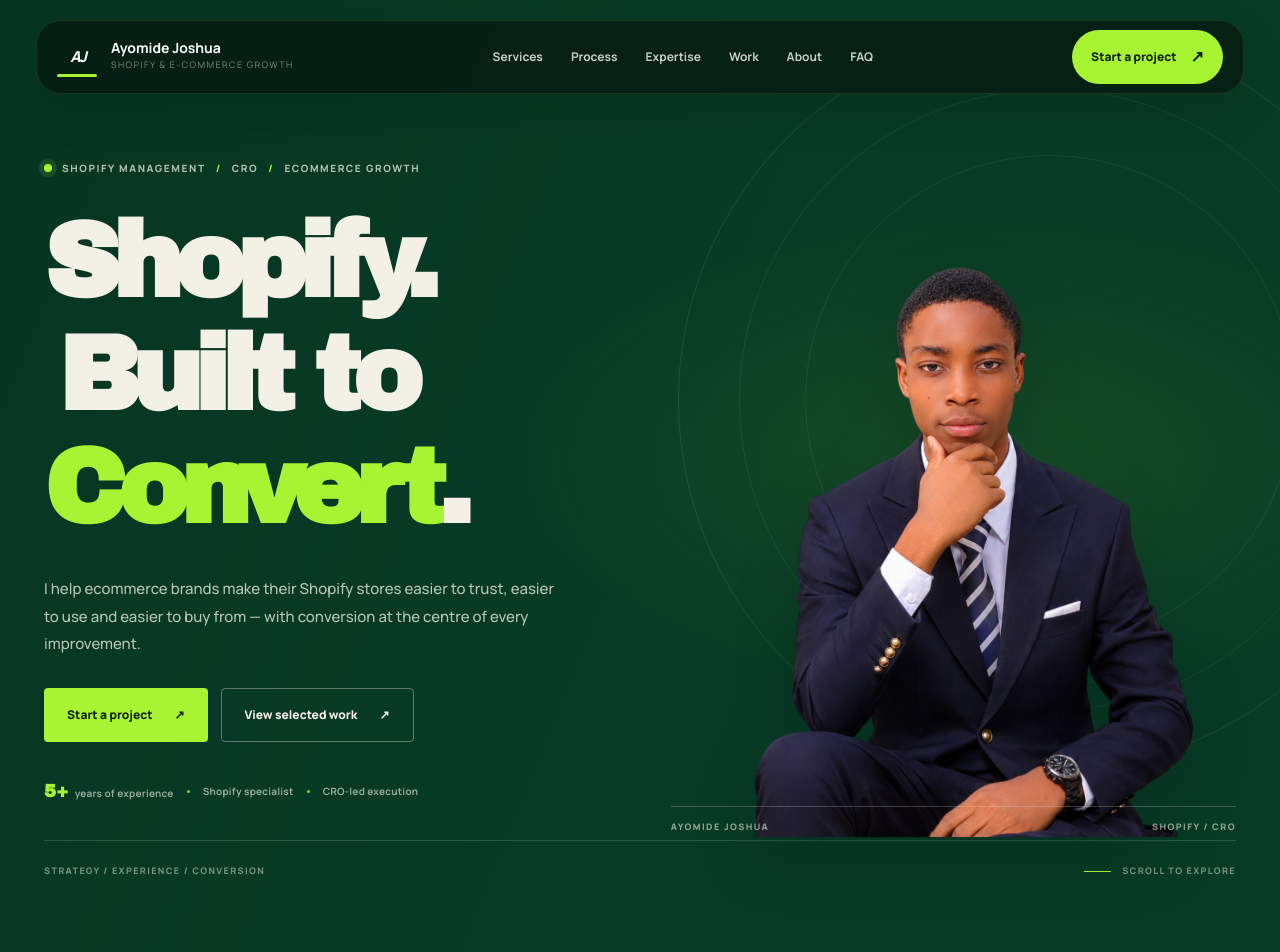
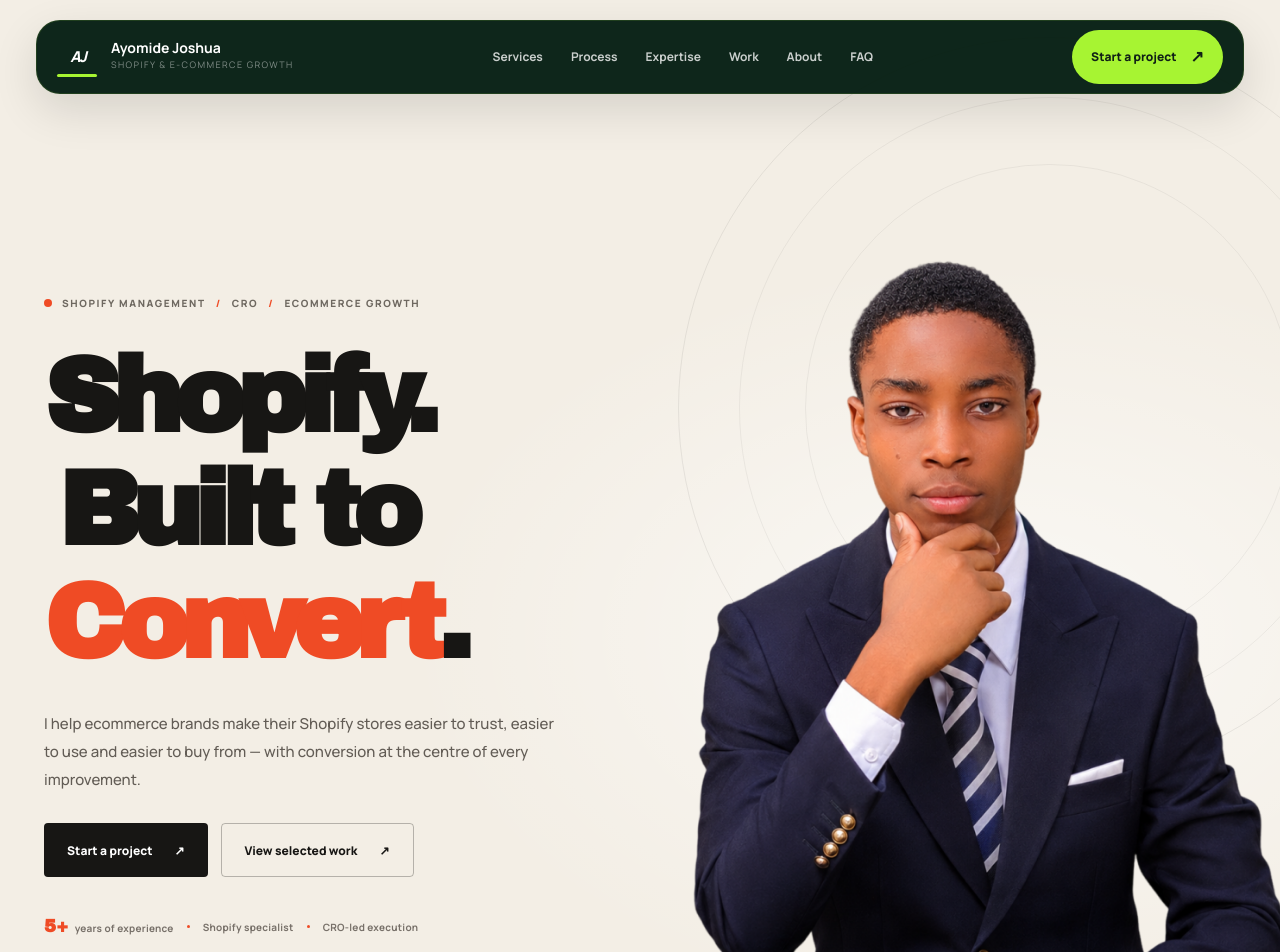
Before and after one commit to j0shua-ben/Ayomide-Joshua, a Next.js app: page / in a window 1280 px wide. Shown: the top 952 px of the page. Built offline with nearby package versions, Linux system fonts and the light colour scheme.

Commit message:
Restore warm ivory charcoal orange hero and enlarge portrait

```diff
--- a/app/components/HeroSection.module.css
+++ b/app/components/HeroSection.module.css
@@ -1,7 +1,8 @@
 .hero {
-  --hero-bg: #073b25;
-  --hero-paper: #f3f0e6;
-  --hero-lime: #a7f432;
+  --hero-bg: #f3eee5;
+  --hero-ink: #171614;
+  --hero-muted: #6e6860;
+  --hero-accent: #ef4b25;
   position: relative;
   isolation: isolate;
   min-height: min(850px, 100svh);
@@ -10,7 +11,7 @@
   flex-direction: column;
   justify-content: center;
   padding: clamp(142px, 15vh, 184px) 0 74px;
-  color: var(--hero-paper);
+  color: var(--hero-ink);
   background: var(--hero-bg);
 }
 
@@ -19,9 +20,8 @@
   position: absolute;
   z-index: -2;
   inset: 0;
-  background:
-    radial-gradient(ellipse at 77% 48%, rgba(167,244,50,.095), transparent 34%),
-    linear-gradient(112deg, rgba(2,31,18,.18), transparent 55%);
+  background: radial-gradient(ellipse at 78% 52%, rgba(255,255,255,.62), transparent 42%);
+  pointer-events: none;
 }
 
 .ambient {
@@ -31,18 +31,16 @@
   aspect-ratio: 1;
   right: -11%;
   top: 3%;
-  border: 1px solid rgba(243,240,230,.095);
+  border: 1px solid rgba(23,22,20,.075);
   border-radius: 50%;
-  transform: translate3d(calc(var(--hero-pointer-x, 0) * -12px), calc(var(--hero-pointer-y, 0) * -10px), 0);
-  transition: transform .35s ease-out;
+  pointer-events: none;
 }
-
 .ambient::before,
 .ambient::after {
   content: "";
   position: absolute;
   inset: 8%;
-  border: 1px solid rgba(243,240,230,.07);
+  border: 1px solid rgba(23,22,20,.055);
   border-radius: 50%;
 }
 .ambient::after { inset: 17%; }
@@ -50,29 +48,27 @@
 .inner {
   position: relative;
   width: min(1320px, calc(100% - 88px));
-  min-height: 570px;
+  min-height: 620px;
   margin: 0 auto;
   display: grid;
-  grid-template-columns: minmax(0, 1.02fr) minmax(380px, .98fr);
+  grid-template-columns: minmax(0, 1fr) minmax(430px, 1.08fr);
   align-items: center;
-  gap: clamp(20px, 3vw, 48px);
+  gap: clamp(12px, 2vw, 30px);
 }
-
 .copy {
   position: relative;
   z-index: 3;
   max-width: 760px;
   padding: 18px 0 34px;
-  animation: copy-enter .9s cubic-bezier(.2,.75,.25,1) both;
+  animation: copy-enter .75s cubic-bezier(.2,.75,.25,1) both;
 }
-
 .eyebrow {
   display: flex;
   align-items: center;
   flex-wrap: wrap;
   gap: 10px;
   margin: 0 0 clamp(28px, 4vh, 42px);
-  color: rgba(243,240,230,.72);
+  color: var(--hero-muted);
   font-size: 10px;
   line-height: 1.6;
   font-weight: 800;
@@ -84,50 +80,37 @@
   height: 8px;
   flex: 0 0 8px;
   border-radius: 50%;
-  background: var(--hero-lime);
-  box-shadow: 0 0 0 5px rgba(167,244,50,.12);
+  background: var(--hero-accent);
 }
-.eyebrow span:not(.eyebrowMark) { color: var(--hero-lime); }
-
+.eyebrow span:not(.eyebrowMark) { color: var(--hero-accent); }
 .title {
   margin: 0;
-  color: var(--hero-paper);
+  color: var(--hero-ink);
   font-family: 'Archivo Black', 'Manrope', sans-serif;
   font-size: clamp(76px, 8.2vw, 126px);
   font-weight: 900;
   line-height: 1.04;
   letter-spacing: -.075em;
 }
-.titleLine {
-  display: block;
-  width: fit-content;
-  white-space: nowrap;
-}
+.titleLine { display: block; width: fit-content; white-space: nowrap; }
 .titleLine:nth-child(2) { margin-top: .035em; margin-left: .13em; }
 .titleAccent {
   display: block;
   width: fit-content;
   margin-top: .035em;
-  color: var(--hero-lime);
+  color: var(--hero-accent);
   white-space: nowrap;
 }
-.period { color: var(--hero-paper); }
-
+.period { color: var(--hero-ink); }
 .description {
   max-width: 520px;
   margin: clamp(26px, 4vh, 38px) 0 0;
-  color: rgba(243,240,230,.76);
+  color: #625c55;
   font-size: 15px;
   font-weight: 500;
   line-height: 1.85;
 }
-
-.actions {
-  display: flex;
-  flex-wrap: wrap;
-  gap: 13px;
-  margin-top: 30px;
-}
+.actions { display: flex; flex-wrap: wrap; gap: 13px; margin-top: 30px; }
 .primaryAction,
 .secondaryAction {
   min-height: 54px;
@@ -142,67 +125,52 @@
   text-decoration: none;
   transition: transform .25s ease, background .25s ease, border-color .25s ease;
 }
-.primaryAction {
-  color: #102016;
-  background: var(--hero-lime);
-}
-.primaryAction:hover { background: #bcff60; transform: translateY(-3px); }
-.secondaryAction {
-  color: var(--hero-paper);
-  border: 1px solid rgba(243,240,230,.36);
-}
-.secondaryAction:hover {
-  border-color: var(--hero-lime);
-  transform: translateY(-3px);
-}
+.primaryAction { color: #fff; background: var(--hero-ink); }
+.primaryAction:hover { background: var(--hero-accent); transform: translateY(-3px); }
+.secondaryAction { color: var(--hero-ink); border: 1px solid rgba(23,22,20,.28); }
+.secondaryAction:hover { border-color: var(--hero-accent); transform: translateY(-3px); }
 .proof {
   display: flex;
   align-items: center;
   flex-wrap: wrap;
   gap: 13px;
   margin-top: 35px;
-  color: rgba(243,240,230,.62);
+  color: #777069;
   font-size: 10px;
   font-weight: 700;
   letter-spacing: .025em;
 }
 .proof strong {
-  color: var(--hero-lime);
+  color: var(--hero-accent);
   font-family: 'Archivo Black', sans-serif;
   font-size: 18px;
   margin-right: 4px;
 }
-.proofDivider {
-  width: 3px;
-  height: 3px;
-  border-radius: 50%;
-  background: rgba(167,244,50,.8);
-}
+.proofDivider { width: 3px; height: 3px; border-radius: 50%; background: var(--hero-accent); }
 
 .portraitStage {
   position: relative;
   align-self: stretch;
   min-width: 0;
-  min-height: 530px;
+  min-height: 620px;
   display: flex;
   align-items: flex-end;
   justify-content: center;
   overflow: visible;
-  animation: portrait-enter 1.15s .12s cubic-bezier(.2,.75,.25,1) both;
 }
 .portrait {
   position: relative;
   z-index: 1;
   display: block;
-  width: min(112%, 720px);
+  width: min(128%, 820px);
   max-width: none;
-  max-height: 650px;
   height: auto;
+  max-height: none;
   object-fit: contain;
   object-position: center bottom;
-  filter: drop-shadow(0 20px 30px rgba(0,0,0,.16));
-  transform: translate3d(calc(var(--hero-pointer-x, 0) * 5px), calc(var(--hero-pointer-y, 0) * -5px), 0);
-  animation: portrait-float 7s ease-in-out 1.2s infinite;
+  filter: none;
+  transform: none;
+  animation: none;
 }
 .portraitCaption {
   position: absolute;
@@ -214,83 +182,47 @@
   justify-content: space-between;
   gap: 12px;
   padding-top: 13px;
-  border-top: 1px solid rgba(243,240,230,.22);
-  color: rgba(243,240,230,.58);
+  border-top: 1px solid rgba(23,22,20,.2);
+  color: rgba(23,22,20,.58);
   font-size: 9px;
   font-weight: 850;
   letter-spacing: .16em;
 }
-
 .bottomLine {
   width: min(1320px, calc(100% - 88px));
   margin: auto auto 0;
   padding-top: 23px;
-  border-top: 1px solid rgba(243,240,230,.16);
+  border-top: 1px solid rgba(23,22,20,.16);
   display: flex;
   align-items: center;
   justify-content: space-between;
   gap: 20px;
-  color: rgba(243,240,230,.48);
+  color: rgba(23,22,20,.52);
   font-size: 9px;
   font-weight: 800;
   letter-spacing: .15em;
 }
 .scrollCue { display: inline-flex; align-items: center; gap: 10px; }
-.scrollCue i {
-  display: inline-block;
-  width: 28px;
-  height: 1px;
-  background: var(--hero-lime);
-  transform-origin: left;
-  animation: cue-pulse 2s ease-in-out infinite;
-}
-
-@keyframes copy-enter {
-  from { opacity: 0; transform: translate3d(0,22px,0); }
-  to { opacity: 1; transform: translate3d(0,0,0); }
-}
-@keyframes portrait-enter {
-  from { opacity: 0; transform: translate3d(0,30px,0); }
-  to { opacity: 1; transform: translate3d(0,0,0); }
-}
-@keyframes portrait-float {
-  0%, 100% { translate: 0 0; }
-  50% { translate: 0 -9px; }
-}
-@keyframes cue-pulse {
-  0%,100% { transform: scaleX(.55); opacity: .55; }
-  50% { transform: scaleX(1); opacity: 1; }
-}
+.scrollCue i { display: inline-block; width: 28px; height: 1px; background: var(--hero-accent); }
+@keyframes copy-enter { from { opacity: 0; transform: translate3d(0,18px,0); } to { opacity: 1; transform: translate3d(0,0,0); } }
 
 @media (max-width: 1050px) {
-  .inner { width: min(100% - 56px, 960px); grid-template-columns: minmax(0,1fr) minmax(310px,.85fr); }
+  .inner { width: min(100% - 56px, 960px); grid-template-columns: minmax(0,1fr) minmax(340px,.95fr); }
   .title { font-size: clamp(68px, 8vw, 96px); }
-  .portraitStage { min-height: 490px; }
-  .portrait { width: 118%; }
+  .portraitStage { min-height: 560px; }
+  .portrait { width: min(138%, 720px); }
 }
 @media (max-width: 760px) {
   .hero { min-height: auto; padding: 124px 0 28px; }
-  .inner {
-    width: min(100% - 40px, 620px);
-    min-height: 0;
-    display: flex;
-    flex-direction: column;
-    align-items: stretch;
-    gap: 0;
-  }
+  .inner { width: min(100% - 40px, 620px); min-height: 0; display: flex; flex-direction: column; align-items: stretch; gap: 0; }
   .copy { padding: 8px 0 0; }
   .eyebrow { margin-bottom: 25px; font-size: 9px; }
   .title { font-size: clamp(66px, 12vw, 92px); }
   .description { max-width: 510px; margin-top: 25px; font-size: 14px; }
   .actions { margin-top: 24px; }
   .proof { margin-top: 25px; }
-  .portraitStage {
-    min-height: 0;
-    height: clamp(330px, 76vw, 500px);
-    margin-top: 5px;
-    overflow: hidden;
-  }
-  .portrait { width: min(112%, 560px); max-height: 100%; }
+  .portraitStage { min-height: 0; height: auto; margin-top: 0; overflow: visible; }
+  .portrait { width: min(112%, 620px); max-height: none; }
   .portraitCaption { bottom: 2px; }
   .bottomLine { width: min(100% - 40px, 620px); margin-top: 26px; }
 }
@@ -304,11 +236,10 @@
   .primaryAction,.secondaryAction { min-height: 49px; gap: 12px; padding: 0 14px; font-size: 10px; }
   .proof { gap: 8px; font-size: 9px; }
   .proof strong { font-size: 16px; }
-  .portraitStage { height: 104vw; max-height: 420px; margin-top: 0; }
+  .portrait { width: min(112%, 560px); }
   .bottomLine { font-size: 8px; letter-spacing: .1em; }
 }
 @media (prefers-reduced-motion: reduce) {
-  .copy,.portraitStage,.portrait,.scrollCue i { animation: none !important; }
-  .ambient,.portrait { transform: none !important; transition: none !important; }
+  .copy { animation: none !important; }
   .primaryAction,.secondaryAction { transition: none !important; }
 }
```
